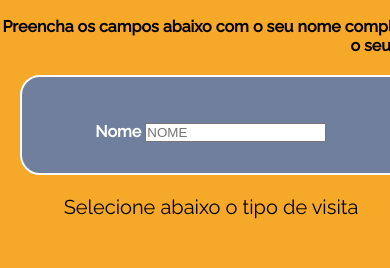
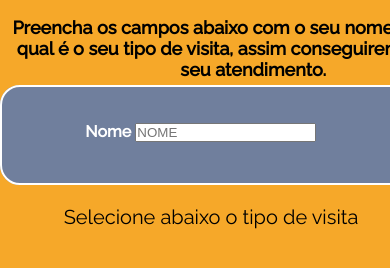
Before and after one commit to DiegoTorresGomes/ProjetoFilaSite, a plain HTML site: page index.html in a window 390 px wide. Shown: the part 192-460 px from the top of the page. Drawn offline with nearby package versions, Linux system fonts and the light colour scheme.

Commit message:
ProjetoFila

```diff
--- a/style.css
+++ b/style.css
@@ -200,23 +200,19 @@ button:hover{
         height: 13vh;
     }
 
+    .subtitulo{
+        display: block;
+        width: 60vh;
+        font-size: 18px;
+        margin: 5px auto;
+    }
+
     .grupo{
-        width: 10vh;
-        margin: 20px;
-        height: 100px;
-        display: flex;
-        padding: 10px;
+        margin: 5px auto;
+        width: 10px;
         background-color: #4473c4c0;
         border: 2px solid;
         border-radius: 20px;
-    }
-
-    .nome{
-        padding: 20px 20px;
-    }
-
-    .sobrenome{
-        padding: 20px 20px;
     }
 
     .tipoAt{
```
